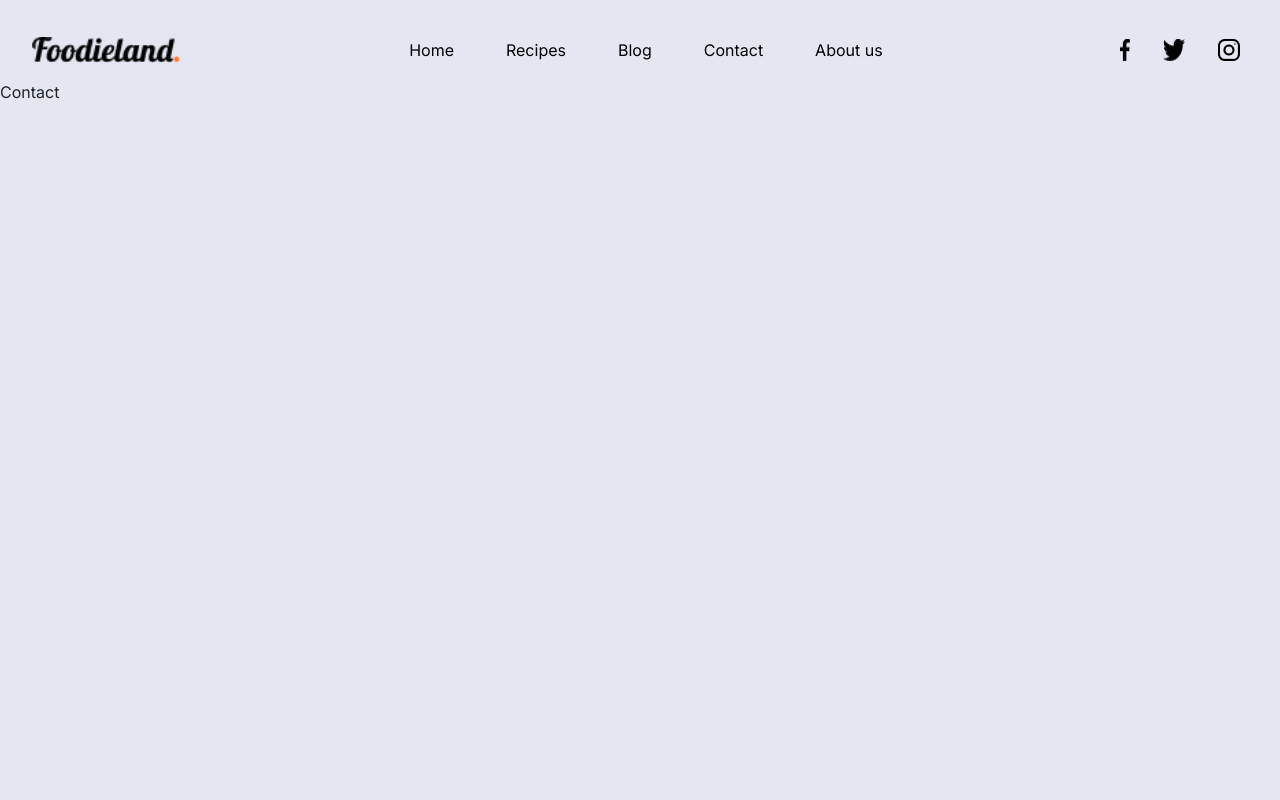
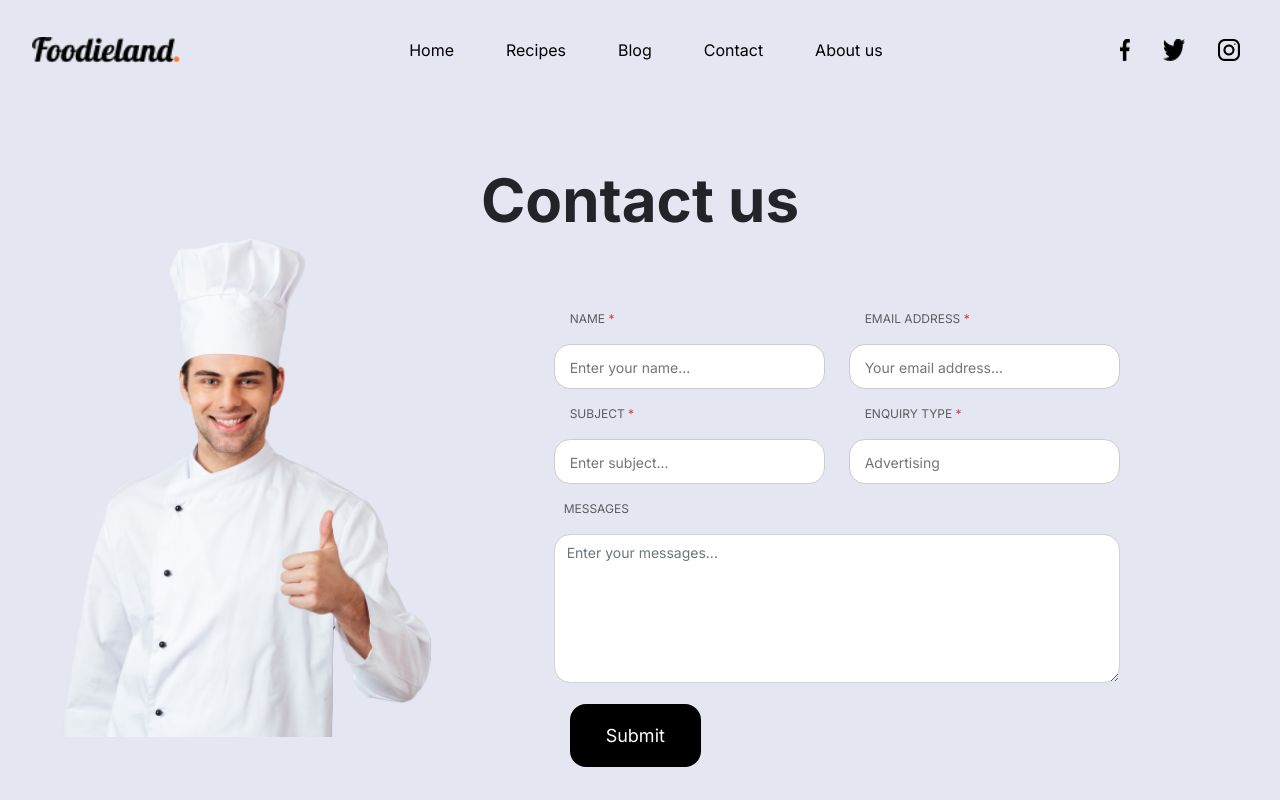
Before and after one commit to Janvikakadiya716/food_react_design, a React (Create React App) app: page /contact in a window 1280 px wide. Shown: the top 800 px of the page. Built offline with nearby package versions, Linux system fonts and the light colour scheme.

Commit message:
contact page

```diff
--- a/src/App.css
+++ b/src/App.css
@@ -811,3 +811,75 @@ color: var(--grey-text--);
   width: 100%;
   height: auto;
 }
+
+
+
+/* body {
+  color: #000;
+  overflow-x: hidden;
+  height: 100%;
+  background-image: url("https://i.imgur.com/GMmCQHC.png");
+  background-repeat: no-repeat;
+  background-size: 100% 100%;
+} */
+
+
+
+
+.form-card{
+  margin-top:60px;
+}
+.form-card label{
+  font-size: 12px;
+Line-height: 20px;
+letter-spacing: 12%;
+padding: 10px;
+color: var(--grey-text--);
+}
+input,
+textarea,
+button {
+  padding: 8px 15px;
+  border-radius: 16px !important;
+  margin: 5px 0px;
+  box-sizing: border-box;
+  border: 1px solid #ccc;
+  font-size: 18px !important;
+  font-weight: 300;
+}
+
+input:focus,
+textarea:focus {
+  -moz-box-shadow: none !important;
+  -webkit-box-shadow: none !important;
+  box-shadow: none !important;
+  border: 1px solid #00BCD4;
+  outline-width: 0;
+  font-weight: 400;
+}
+
+.btn-block {
+  /* text-transform: uppercase;
+  font-size: 15px !important;
+  font-weight: 400;
+  height: 43px;
+  cursor: pointer; */
+}
+
+.btn-block:hover {
+  color: #fff !important;
+}
+
+button:focus {
+  -moz-box-shadow: none !important;
+  -webkit-box-shadow: none !important;
+  box-shadow: none !important;
+  outline-width: 0;
+}
+::placeholder{
+  Font-size: 14px;
+Line-height: 24px;
+}
+.contact{
+  padding:50px;
+}
--- a/src/Components/Contact/Contact.js
+++ b/src/Components/Contact/Contact.js
@@ -1,8 +1,49 @@
 import React from 'react'
-
+import Home_Inbox from '../Home_Inbox';
+import Racipe_cate_2 from '../Racipe_cate_2';
+import Footer from '../Footer/Footer';
 function Contact() {
   return (
-    <div>Contact</div>
+    <>
+    <div className='contact '>
+      <div className='container-fluid'>
+        <div className='hero_title text-center'>
+        Contact us
+        </div>
+        <div className='row'>
+
+        <div className='col-md-4'>
+        <img src='./contact.png' className='other_racipes_img'></img>
+            </div>
+            <div className='col-md-1'></div>
+            <div className='col-md-6'>
+            <form class="form-card" >
+                    <div class="row justify-content-between text-left">
+                        <div class="form-group col-sm-6 flex-column d-flex"> <label class="form-control-label px-3">NAME<span class="text-danger"> *</span></label> <input type="text" id="fname" name="fname" placeholder="Enter your name..." onblur="validate(1)"/> </div>
+                        <div class="form-group col-sm-6 flex-column d-flex"> <label class="form-control-label px-3">EMAIL ADDRESS<span class="text-danger"> *</span></label> <input type="text" id="lname" name="lname" placeholder="Your email address..." onblur="validate(2)"/> </div>
+                    </div>
+                    <div class="row justify-content-between text-left">
+                        <div class="form-group col-sm-6 flex-column d-flex"> <label class="form-control-label px-3">SUBJECT<span class="text-danger"> *</span></label> <input type="text" id="email" name="email" placeholder="Enter subject..." onblur="validate(3)"/> </div>
+                        <div class="form-group col-sm-6 flex-column d-flex"> <label class="form-control-label px-3">ENQUIRY TYPE<span class="text-danger"> *</span></label> <input type="text" id="mob" name="mob" placeholder="Advertising" onblur="validate(4)"/> </div>
+                    </div>
+
+                    <div class="row justify-content-between text-left">
+                        <div class="form-group col-12 flex-column d-flex">
+                        <label for="comment">MESSAGES</label>
+                        <textarea class="form-control" rows="5" id="comment" placeholder='Enter your messages...'></textarea> </div>
+                    </div>
+                    <div class="row ">
+                        <div class="form-group col-sm-6"> <button type="submit" class="btn-block  view_btn mt-3 m-3">Submit</button> </div>
+                    </div>
+                </form>
+            </div>
+        </div>
+      </div>
+
+    </div>
+     <Home_Inbox/>
+      <Racipe_cate_2/>
+      <Footer/></>
   )
 }
 
```
Also changed, not shown: public/contact.png (added).
